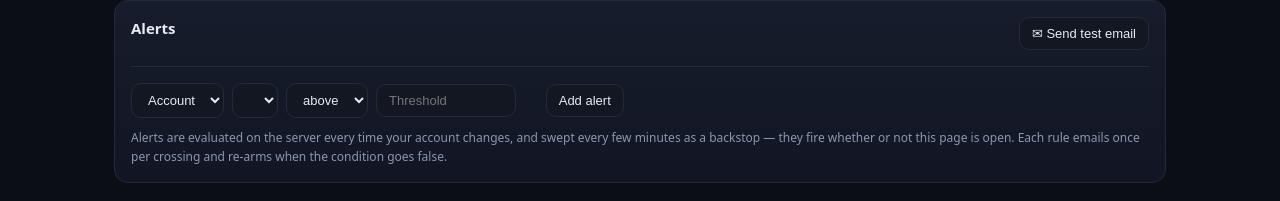
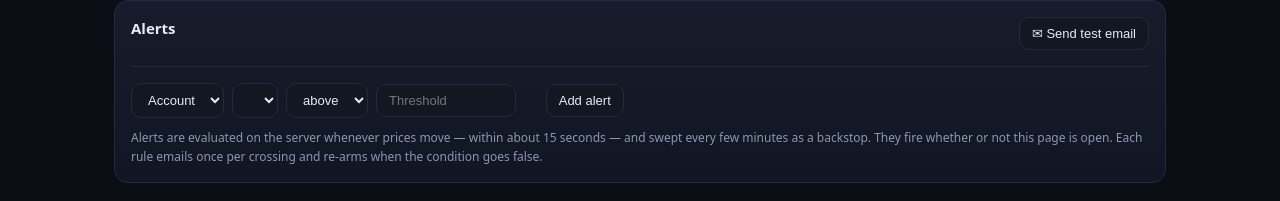
Before and after one commit to cryptozachary/hyperbal, a website with bundled scripts: page public/index.html in a window 1280 px wide. Shown: the part 1112-1313 px from the top of the page. Built offline with nearby package versions, Linux system fonts and the light colour scheme; no server answers; files whose address does not match are found by name.

Commit message:
docs: correct the live-update channel and alert latency
README still named webData2 as the live-update source and explained alert
triggering in terms of main-dex account state. Both describe a channel the
API rejects. Documents allMids, its global (user-less) nature, and the
~15s trigger latency, and records why webData2 is absent so it does not
get reintroduced.

```diff
--- a/public/index.html
+++ b/public/index.html
@@ -175,9 +175,10 @@
         <button id="alertAddBtn">Add alert</button>
       </div>
       <p class="export-note">
-        Alerts are evaluated on the server every time your account changes, and swept
-        every few minutes as a backstop — they fire whether or not this page is open.
-        Each rule emails once per crossing and re-arms when the condition goes false.
+        Alerts are evaluated on the server whenever prices move — within about 15
+        seconds — and swept every few minutes as a backstop. They fire whether or not
+        this page is open. Each rule emails once per crossing and re-arms when the
+        condition goes false.
       </p>
     </section>
 
```
Also changed, not shown: README.md.
